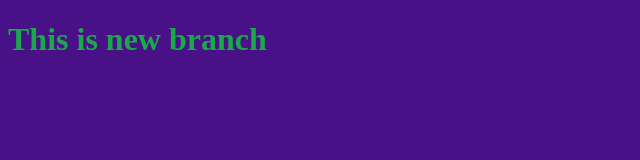
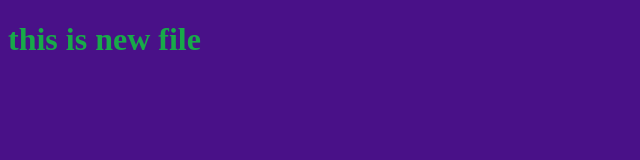
Before and after one commit to elazbawy/myproject, a plain HTML site: page index.html in a window 1280 px wide. Shown: the whole page, without its empty margins (0-640 px from the left). Drawn offline with Linux system fonts and the light colour scheme.

Commit message:
changing index.html

```diff
--- a/index.html
+++ b/index.html
@@ -8,7 +8,7 @@
     <link rel="stylesheet" href="style.css">
 </head>
 <body>
-    <h1>This is new branch</h1>
+    <h1>this is new file</h1>
     <script src="app.js"></script>
 </body>
 </html>
```
